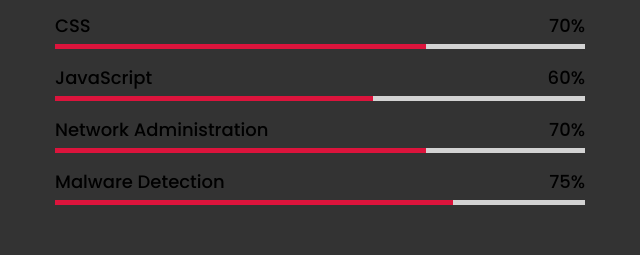
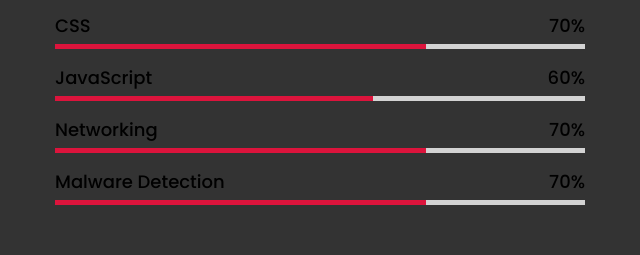
Before and after one commit to H41lz/oliver-lanuza.github.io, a plain HTML site: page index.html in a window 1280 px wide. Shown: the part 1802-2057 px from the top of the page, 615-1255 px from the left. Drawn offline with nearby package versions, Linux system fonts and the light colour scheme.

Commit message:
Chnage some Codes

```diff
--- a/css/main.css
+++ b/css/main.css
@@ -350,7 +350,7 @@ section .title::after{
     width: 70%;
 }
 .skills-content .right .md::before{
-    width: 75%;
+    width: 70%;
 }
 
 /* contact section styling */
--- a/index.html
+++ b/index.html
@@ -97,7 +97,7 @@
                     </div>
                     <div class="bars">
                         <div class="info">
-                            <span>Network Administration</span>
+                            <span>Networking</span>
                             <span>70%</span>
                         </div>
                         <div class="line nka"></div>
@@ -105,7 +105,7 @@
                     <div class="bars">
                         <div class="info">
                             <span>Malware Detection</span>
-                            <span>75%</span>
+                            <span>70%</span>
                         </div>
                         <div class="line md"></div>
                     </div>
```
Also changed, not shown: CV.html (+2 -2 lines).
